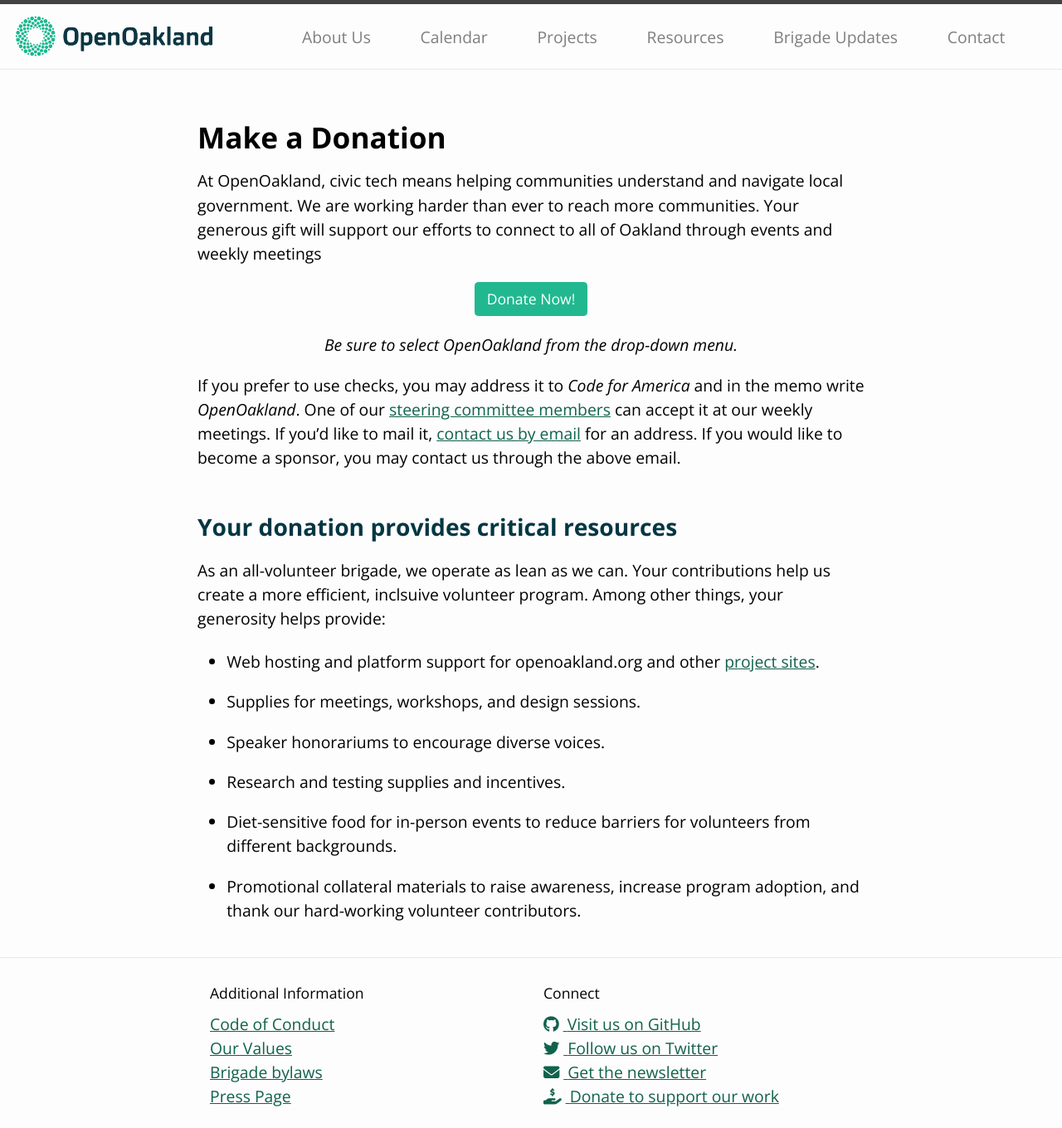
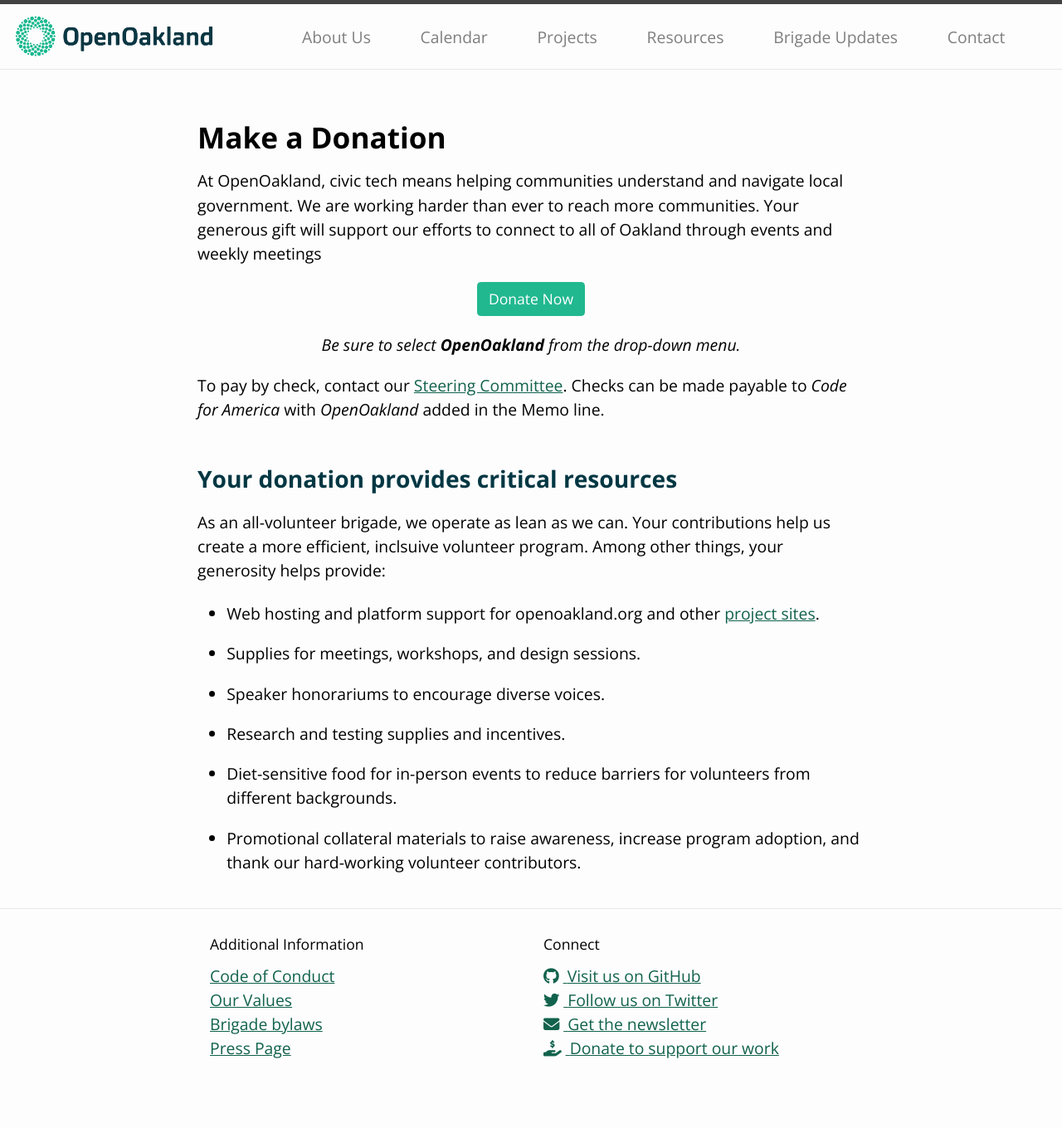
Before and after one commit to openoakland/openoakland.org, a Jekyll site: the page built from src/donate.md, in a window 1280 px wide. Shown: the whole page at 83% size. Built offline with Jekyll 4.4.1, drawn with Linux system fonts in a browser that asks for light colours; nearby versions of some CDN libraries; after the commit the page ends 1302 px from its top, so only the background shows below that.

Commit message:
Donate page copy updates

```diff
--- a/src/donate.md
+++ b/src/donate.md
@@ -10,12 +10,12 @@
 Your generous gift will support our efforts to connect to all of Oakland through events and weekly meetings
 
 {: style="text-align: center"}
-[Donate Now!](https://www.codeforamerica.org/donate-to-a-brigade?utm_campaign=Open%20Oakland&utm_source=OpenOakland%20site){:target="_blank" .btn.btn-primary }
+[Donate Now](https://www.codeforamerica.org/donate-to-a-brigade?utm_campaign=Open%20Oakland&utm_source=OpenOakland%20site){:target="_blank" .btn.btn-primary }
 
 {: style="text-align: center"}
-*Be sure to select OpenOakland from the drop-down menu.*
+*Be sure to select **OpenOakland** from the drop-down menu.*
 
- If you prefer to use checks, you may address it to _Code for America_ and in the memo write _OpenOakland_. One of our [steering committee members]({{ site.baseurl }}/about-us/) can accept it at our weekly meetings. If you'd like to mail it, [contact us by email](mailto:fundraising@openoakland.org) for an address. If you would like to become a sponsor, you may contact us through the above email.
+To pay by check, contact our [Steering Committee](mailto:steering@openoakland.org). Checks can be made payable to _Code for America_ with _OpenOakland_ added in the Memo line.
 
 
 ## Your donation provides critical resources
```
